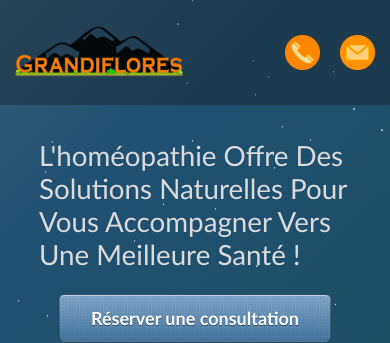
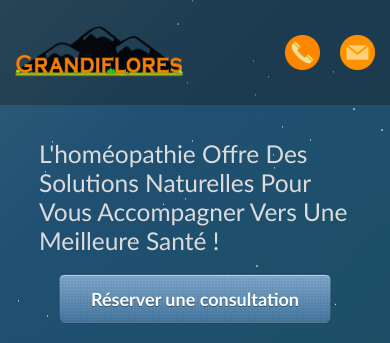
Before and after one commit to nicoloprog/grandiflores, a Next.js app: page / in a window 390 px wide. Shown: the top 343 px of the page. Built offline with nearby package versions, Linux system fonts and the light colour scheme; a web font is replaced by a local one.

Commit message:
font fixing6

```diff
--- a/src/components/section/HeroHome/HeroHome.module.scss
+++ b/src/components/section/HeroHome/HeroHome.module.scss
@@ -692,11 +692,7 @@
         font-size: clamp(1rem, 0.6667rem + 1.3333vw, 2rem);
         margin-top: 0;
         @media screen and (max-width: 450px) {
-          font-size: clamp(
-            22.5px,
-            calc(1.40625rem + ((1vw - 3.6px) * 17.5)),
-            38.5px
-          );
+          font-size: 24.5px;
           font-weight: 500;
           margin-top: 20px;
         }
```
